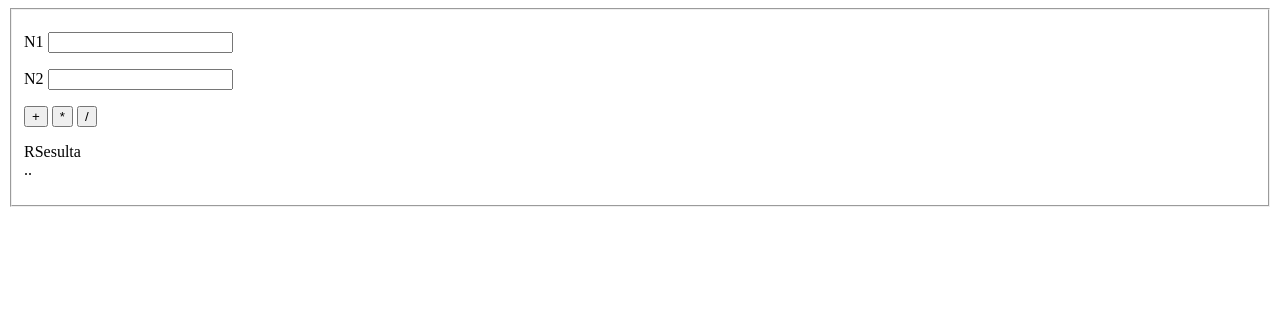
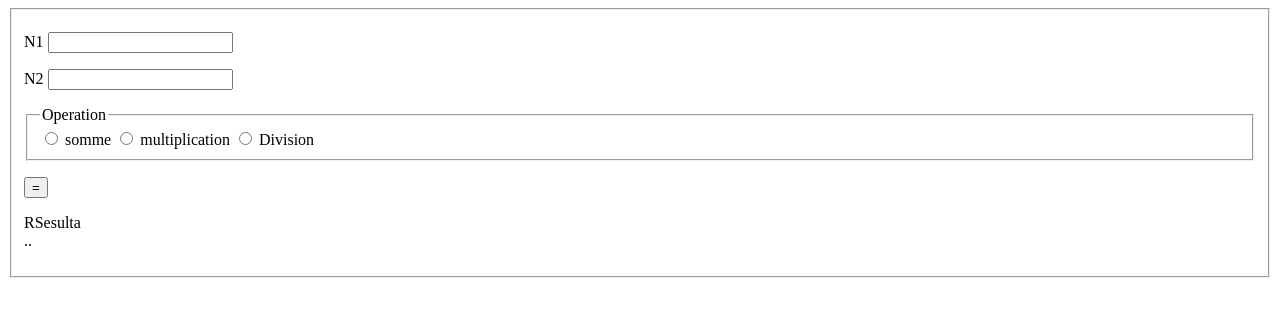
Before and after one commit to AjartiJaouad/js, a plain HTML site: page dispply.html in a window 1280 px wide. Drawn offline with Linux system fonts and the light colour scheme.

Commit message:
Refactor arithmetic operations to use radio buttons for selection and consolidate functionality into a single function

```diff
--- a/dispply.html
+++ b/dispply.html
@@ -18,40 +18,40 @@
             <label for="">N2</label>
             <input type="number" name="" id="N2" min="">
         </p>
-        <input type="button" onclick="soumme()" value="+">
-        <input type="button" onclick="mult()" value="*">
-        <input type="button" onclick="div()" value="/">
+      <p>
+        <fieldset>
+           <legend>Operation</legend>
+           <input type="radio" name="op" id="s">
+           <label for="">somme</label>
+           <input type="radio" name="op" id="m">
+           <label for="">multiplication</label>
+           <input type="radio" name="op" id="d">
+           <label for="">Division</label>
 
+        </fieldset>
+        <p>
+        <button type="button" onclick="egal()">=</button></p>
+      </p>
         <p>RSesulta <br> <span id="rs">..</span></p>
     </fieldset>
     <script>
-        function soumme() {
-            let n1 = document.getElementById("N1").value;
-            let n2 = document.getElementById("N2").value;
-            let rse = document.getElementById("rs");
-            rse.innerHTML = parseFloat(n1)+parseFloat(n2);
-        }
-        function mult() {
-            let n1 = document.getElementById("N1").value;
-            let n2 = document.getElementById("N2").value;
-            let rse = document.getElementById("rs");
-            rse.innerHTML = parseFloat(n1)*parseFloat(n2);
-        }
-        function div(){
-            let n1 =document.getElementById("N1").value;
-            let n2 = document.getElementById("N2").value;
-            let rse = document.getElementById("rs");
-            n1= parseFloat(n1);
-            n2= parseFloat(n2);
-            if (n2==0){
-                alert("vouler choisier une outr valeur Pas 0");
-             }else if(n2<0){
-                alert("imposiblel")
-             }else{
-                rse.innerHTML = n1 /n2;
-             }
+      function egal(){
+        let n1 = document.getElementById("N1").value;
+        let n2 = document.getElementById("N2").value;
+        let rse = document.getElementById("rs");
+        // cherche lopertion
+        let somme = document.getElementById("s")
+        let mult = document.getElementById("m")
+        let div = document.getElementById("d")
+        if (somme.checked )
+        rse.innerHTML = parseFloat(n1) + parseFloat(n2);
+        if (mult.checked )
+        rse.innerHTML = parseFloat(n1) * parseFloat(n2);
+        if (div.checked )
+        rse.innerHTML = parseFloat(n1) / parseFloat(n2);
 
-        }
+
+      }
     </script>
 </body>
 
```
